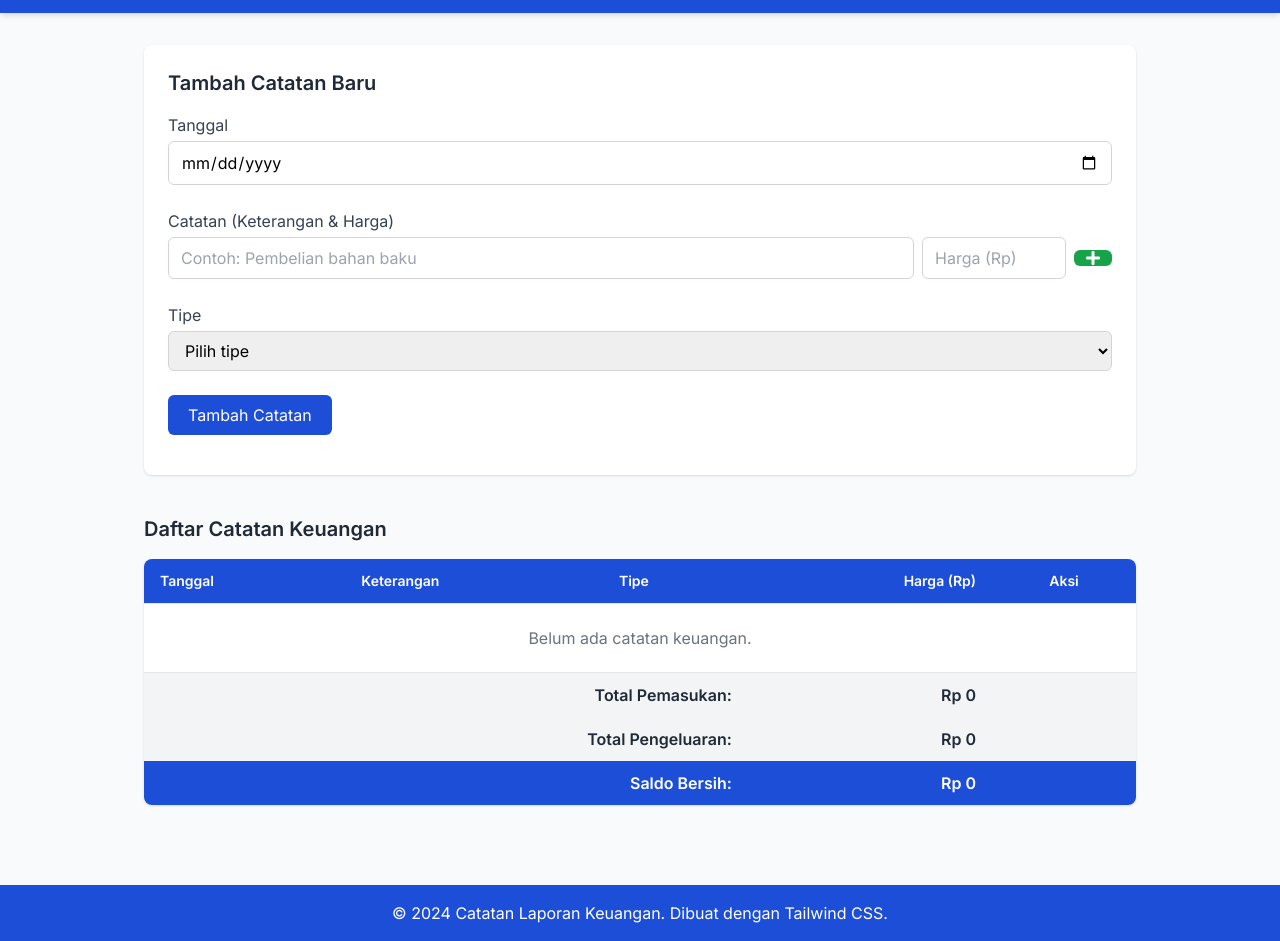
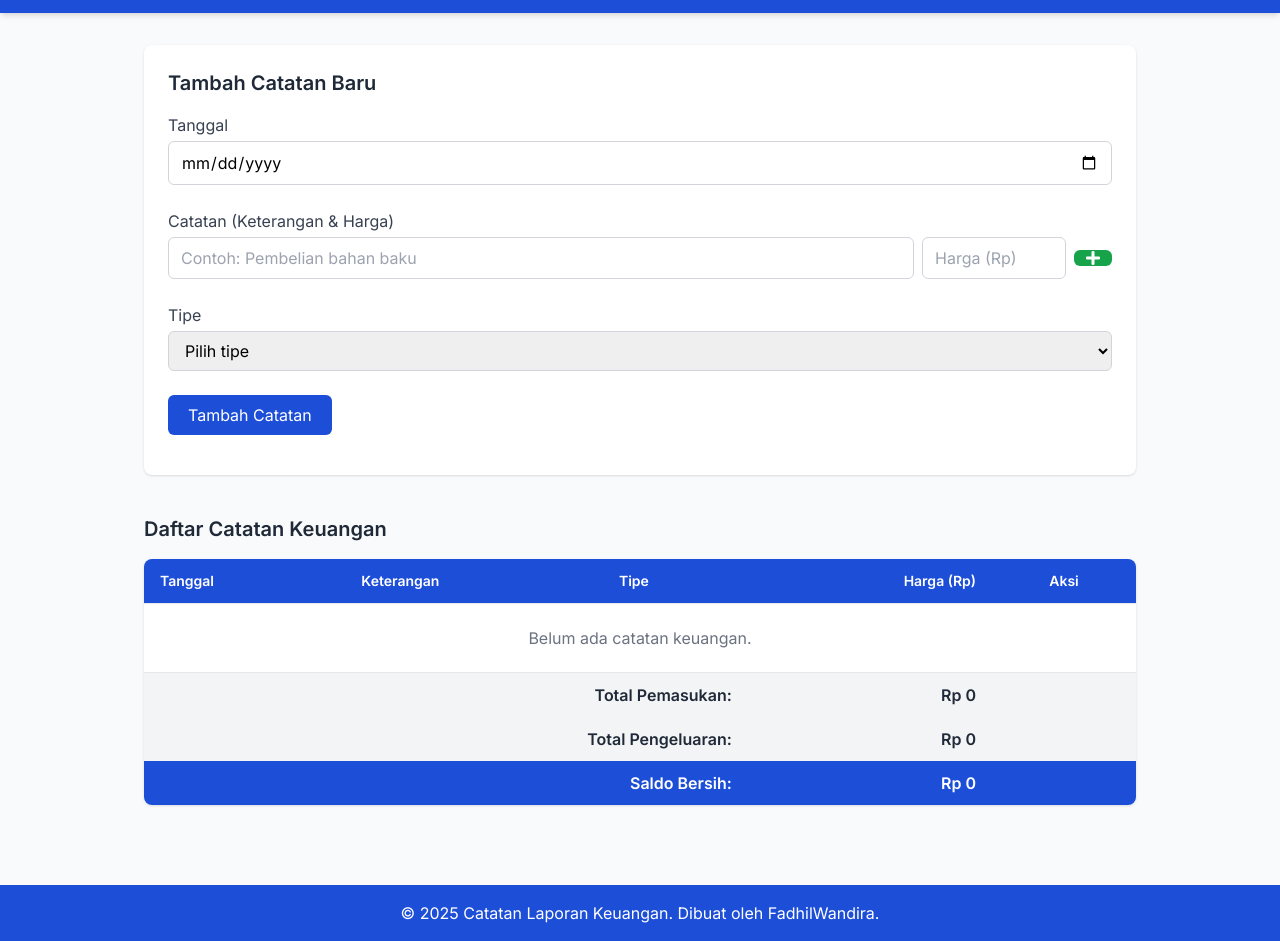
Before and after one commit to fdhlwndra/Catatan-Keuangan, a plain HTML site: page index.html in a window 1280 px wide. Shown: the part 51-992 px from the top of the page. Drawn offline with nearby package versions, Linux system fonts and the light colour scheme.

Commit message:
Update index.html

```diff
--- a/index.html
+++ b/index.html
@@ -180,7 +180,7 @@
     </main>
 
     <footer class="bg-blue-700 text-white text-center py-4 mt-12">
-      <p>© 2024 Catatan Laporan Keuangan. Dibuat dengan Tailwind CSS.</p>
+      <p>© 2025 Catatan Laporan Keuangan. Dibuat oleh FadhilWandira.</p>
     </footer>
 
     <script>
```
